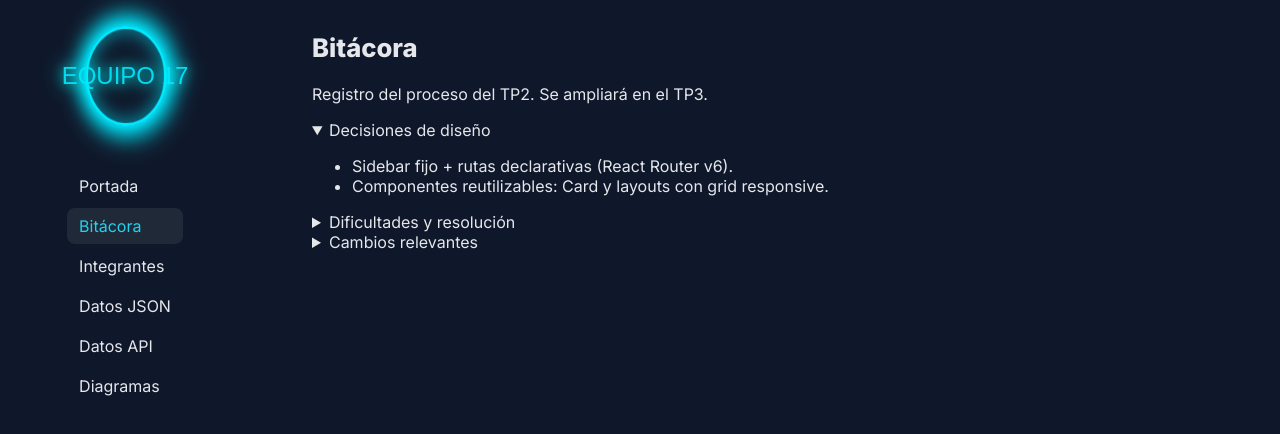
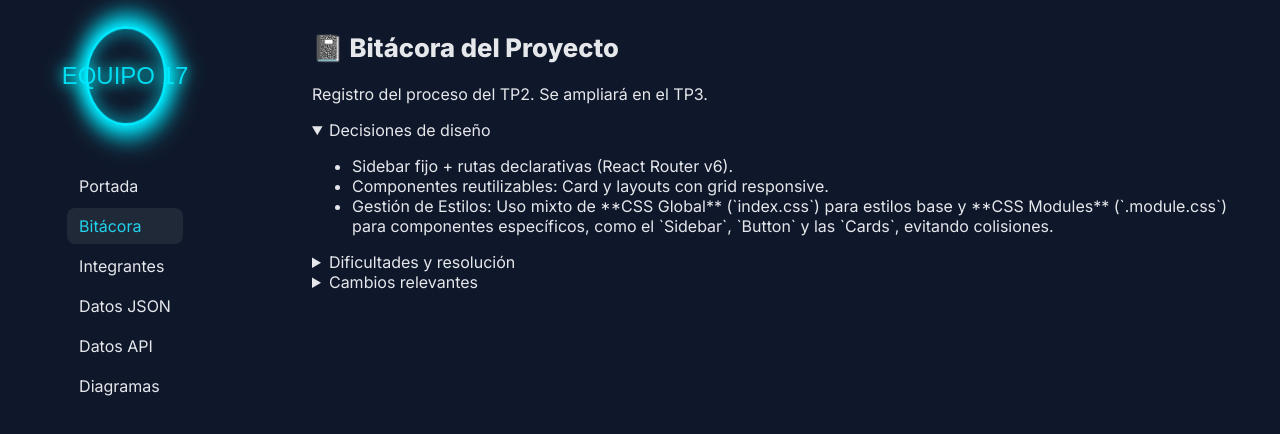
Before and after one commit to GabyA0714/TP2_React_SPA_Equipo5, a React (Vite) app: page /bitacora in a window 1280 px wide. Both pictures are taken after a click on the heading "Decisiones de diseño". Shown: the top 434 px of the page. Built offline with nearby package versions, Linux system fonts and the light colour scheme.

Commit message:
Enhance Bitacora component with new header and details
Updated the header and added a new design decision regarding style management.

```diff
--- a/src/pages/Bitacora.jsx
+++ b/src/pages/Bitacora.jsx
@@ -2,7 +2,7 @@
 export default function Bitacora() {
   return (
     <section>
-      <h2>Bitácora</h2>
+      <h2>📓 Bitácora del Proyecto</h2>
       <p>Registro del proceso del TP2. Se ampliará en el TP3.</p>
 
       <details>
@@ -10,6 +10,7 @@ export default function Bitacora() {
         <ul>
           <li>Sidebar fijo + rutas declarativas (React Router v6).</li>
           <li>Componentes reutilizables: Card y layouts con grid responsive.</li>
+          <li>Gestión de Estilos: Uso mixto de **CSS Global** (`index.css`) para estilos base y **CSS Modules** (`.module.css`) para componentes específicos, como el `Sidebar`, `Button` y las `Cards`, evitando colisiones.</li>
         </ul>
       </details>
 
@@ -18,6 +19,7 @@ export default function Bitacora() {
         <ul>
           <li>Parámetros de URL en rutas de detalle → uso de <code>useParams</code>.</li>
           <li>Fetch a API pública con manejo de loading y error.</li>
+          <li>Controlar el estado del menú hamburguesa para ocultar el `Sidebar` en móviles.</li>
         </ul>
       </details>
 
```
